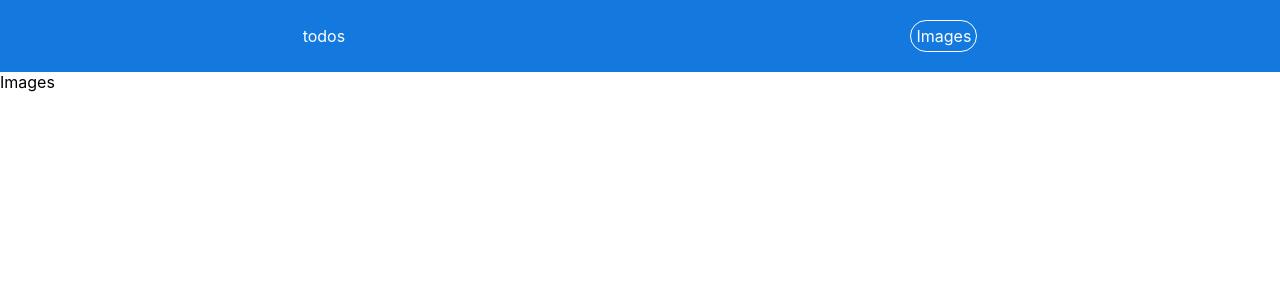
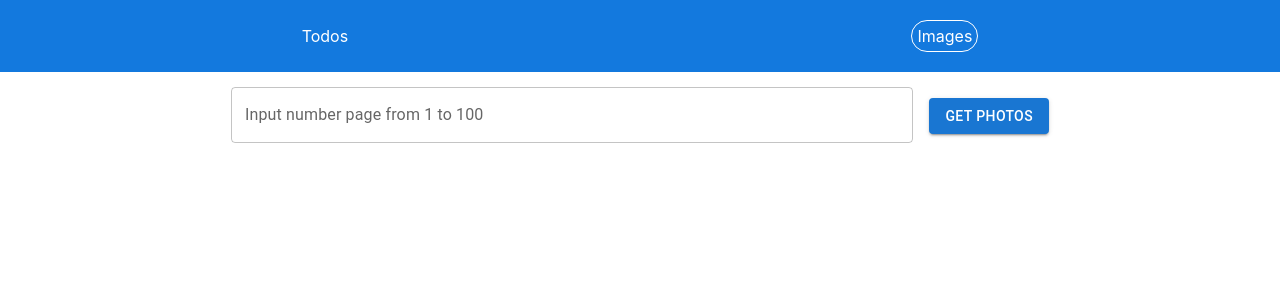
Before and after one commit to kesyavlad/todos-and-photos, a React (Create React App) app: page /#/photos in a window 1280 px wide. Shown: the top 300 px of the page. Built offline with nearby package versions, Linux system fonts and the light colour scheme.

Commit message:
fix bug with todo list and todo search

```diff
--- a/src/App.js
+++ b/src/App.js
@@ -1,7 +1,7 @@
 import { Route, Routes } from "react-router-dom";
 import Home from "./pages/Home/Home";
 import Todos from "./pages/Todos/Todos";
-import Photos from "./pages/Images/Photos";
+import Images from "./pages/Images/Images";
 import Error from "./pages/Error/Error";
 import TaskPage from "./pages/Task/taskPage";
 
@@ -9,10 +9,10 @@ function App() {
   return (
     <>
       <Routes>
-        <Route path="" element={<Home />}>
+        <Route path="/" element={<Home />}>
           <Route path="todos" element={<Todos />} />
           <Route path="todos/:id" element={<TaskPage />} />
-          <Route path="photos" element={<Photos />} />
+          <Route path="photos" element={<Images />} />
           <Route path="*" element={<Error />} />
         </Route>
       </Routes>
--- a/src/components/Task/Task.js
+++ b/src/components/Task/Task.js
@@ -4,7 +4,6 @@ import { Checkbox, IconButton } from "@mui/material";
 import DeleteIcon from "@mui/icons-material/Delete";
 import BorderColorOutlinedIcon from "@mui/icons-material/BorderColorOutlined";
 import { Link } from "react-router-dom";
-// import Link from "@mui/material/Link";
 const Task = ({
   text,
   remove,
@@ -13,6 +12,8 @@ const Task = ({
   setUpdateData,
   id,
   setShowUpdateInput,
+  setDisableUpdate,
+  disableUpdate,
 }) => {
   const label = { inputProps: { "aria-label": "Checkbox demo" } };
 
@@ -30,6 +31,7 @@ const Task = ({
               markDone(text);
             }}
             title="Done"
+            disabled={disableUpdate}
           />
           {status ? (
             <IconButton
@@ -38,7 +40,8 @@ const Task = ({
               onClick={() =>
                 setUpdateData(
                   { id: id, input: text, status: status },
-                  setShowUpdateInput(true)
+                  setShowUpdateInput(true),
+                  setDisableUpdate(true)
                 )
               }
               title="Update"
@@ -53,6 +56,7 @@ const Task = ({
               remove(text);
             }}
             title="Delete"
+            disabled={disableUpdate}
           >
             <DeleteIcon />
           </IconButton>
--- a/src/pages/Error/Error.js
+++ b/src/pages/Error/Error.js
@@ -1,7 +1,41 @@
 import React from "react";
+import { Box, Container, Grid, Typography, Link } from "@mui/material";
+import { useNavigate } from "react-router-dom";
 
 const Error = () => {
-  return <div>404</div>;
+  const navigate = useNavigate();
+  return (
+    <Box
+      sx={{
+        display: "flex",
+        justifyContent: "center",
+        alignItems: "center",
+        minHeight: "100vh",
+      }}
+    >
+      <Container maxWidth="md">
+        <Grid container spacing={2}>
+          <Grid xs={6}>
+            <Typography variant="h1">404</Typography>
+            <Typography variant="h6">
+              The page you’re looking for doesn’t exist.
+            </Typography>
+            <Link href="/" underline="hover">
+              Back Home
+            </Link>
+          </Grid>
+          <Grid xs={6}>
+            <img
+              src="https://cdn.pixabay.com/photo/2017/03/09/12/31/error-2129569__340.jpg"
+              alt=""
+              width={500}
+              height={250}
+            />
+          </Grid>
+        </Grid>
+      </Container>
+    </Box>
+  );
 };
 
 export default Error;
--- a/src/pages/Home/Home.js
+++ b/src/pages/Home/Home.js
@@ -6,7 +6,7 @@ const Home = () => {
     <>
       <div className="Navigation">
         <NavLink to="todos" className="Navigation__Button">
-          todos
+          Todos
         </NavLink>
         <NavLink to="photos" className="Navigation__Button">
           Images
--- /dev/null
+++ b/src/pages/Images/Images.js
@@ -0,0 +1,73 @@
+import React, { useEffect, useState } from "react";
+import { Button, Container, ImageList, ImageListItem } from "@mui/material";
+import TextField from "@mui/material/TextField";
+import axios from "axios";
+
+const Images = () => {
+  const [dataImage, setDataImage] = useState([]);
+  const [inputNumber, setInputNumber] = useState("");
+  const [disable, setDisable] = useState(false);
+
+  const getPage = (number) => {
+    axios
+      .get(`https://jsonplaceholder.typicode.com/photos?albumId=${number}`)
+      .then(({ data }) => {
+        setDataImage(data);
+      });
+  };
+  const getPhoto = () => {
+    getPage(inputNumber);
+    setInputNumber("");
+  };
+
+  return (
+    <>
+      <Container
+        maxWidth="md"
+        style={{
+          display: "flex",
+          justifyContent: "space-evenly",
+          alignItems: "baseline",
+        }}
+      >
+        <TextField
+          id="outlined-basic"
+          label="Input number page from 1 to 100"
+          variant="outlined"
+          type="number"
+          onChange={(event) => setInputNumber(event.currentTarget.value)}
+          style={{ width: "80%", marginTop: "15px" }}
+          value={inputNumber}
+          InputProps={{
+            inputProps: {
+              max: 100,
+              min: 1,
+            },
+          }}
+        />
+        <Button
+          variant="contained"
+          size="medium"
+          onClick={getPhoto}
+          style={{ marginTop: "15px" }}
+          disabled={disable}
+        >
+          Get photos
+        </Button>
+      </Container>
+      <ImageList sx={{ width: "100%", height: "100%" }} cols={4}>
+        {dataImage.map((image) => (
+          <ImageListItem key={image.id}>
+            <img
+              src={`${image.url}`}
+              alt={`${image.title}?w=600&h=600&fit=crop&auto=format`}
+              loading={"lazy"}
+            />
+          </ImageListItem>
+        ))}
+      </ImageList>
+    </>
+  );
+};
+
+export default Images;
--- a/src/pages/Images/Photos.js
+++ /dev/null
@@ -1,7 +0,0 @@
-import React from "react";
-
-const Photos = () => {
-  return <div>Images</div>;
-};
-
-export default Photos;
--- a/src/pages/Todos/Todos.js
+++ b/src/pages/Todos/Todos.js
@@ -17,12 +17,13 @@ const Todos = () => {
   const [status, setStatus] = useState(true);
   const [showUpdateInput, setShowUpdateInput] = useState(false);
   const [disable, setDisable] = useState(true);
+  const [disableUpdate, setDisableUpdate] = useState(false);
   const dispatch = useDispatch();
   const tasks = useSelector((state) => state.tasks);
   useEffect(() => {
     input.trim().length > 0 ? setDisable(false) : setDisable(true);
   }, [input]);
-  localStorage.setItem("task", JSON.stringify(tasks));
+
   const addTask = () => {
     const newTask = {
       id: Date.now(),
@@ -41,6 +42,7 @@ const Todos = () => {
   const cancelUpdateData = () => {
     setUpdateData("");
     setShowUpdateInput(false);
+    setDisableUpdate(false);
   };
   const changeTask = (e) => {
     let newEntry = {
@@ -48,11 +50,13 @@ const Todos = () => {
       input: e.target.value,
       status: updateData.status,
     };
+    setDisableUpdate(true);
     setUpdateData(newEntry);
   };
   const updateTask = () => {
     dispatch(changeTaskAction(updateData));
     setShowUpdateInput(false);
+    setDisableUpdate(false);
   };
 
   return (
@@ -103,23 +107,6 @@ const Todos = () => {
       )}
 
       <div className="todos">
-        {/*<FormControl>*/}
-        {/*  <FormLabel id="demo-row-radio-buttons-group-label">Filter</FormLabel>*/}
-        {/*  <RadioGroup*/}
-        {/*    row*/}
-        {/*    aria-labelledby="demo-row-radio-buttons-group-label"*/}
-        {/*    name="row-radio-buttons-group"*/}
-        {/*  >*/}
-        {/*    <FormControlLabel value="All" control={<Radio />} label="All" />*/}
-        {/*    <FormControlLabel value="Done" control={<Radio />} label="Todo" />*/}
-        {/*    <FormControlLabel*/}
-        {/*      value="Not done"*/}
-        {/*      control={<Radio />}*/}
-        {/*      label="Done"*/}
-        {/*    />*/}
-        {/*  </RadioGroup>*/}
-        {/*</FormControl>*/}
-
         {tasks
           .sort((a, b) => (a.status > b.status ? -1 : 1))
           .map((taskText) => (
@@ -132,6 +119,8 @@ const Todos = () => {
               setUpdateData={setUpdateData}
               id={taskText.id}
               setShowUpdateInput={setShowUpdateInput}
+              setDisableUpdate={setDisableUpdate}
+              disableUpdate={disableUpdate}
             />
           ))}
       </div>
```
